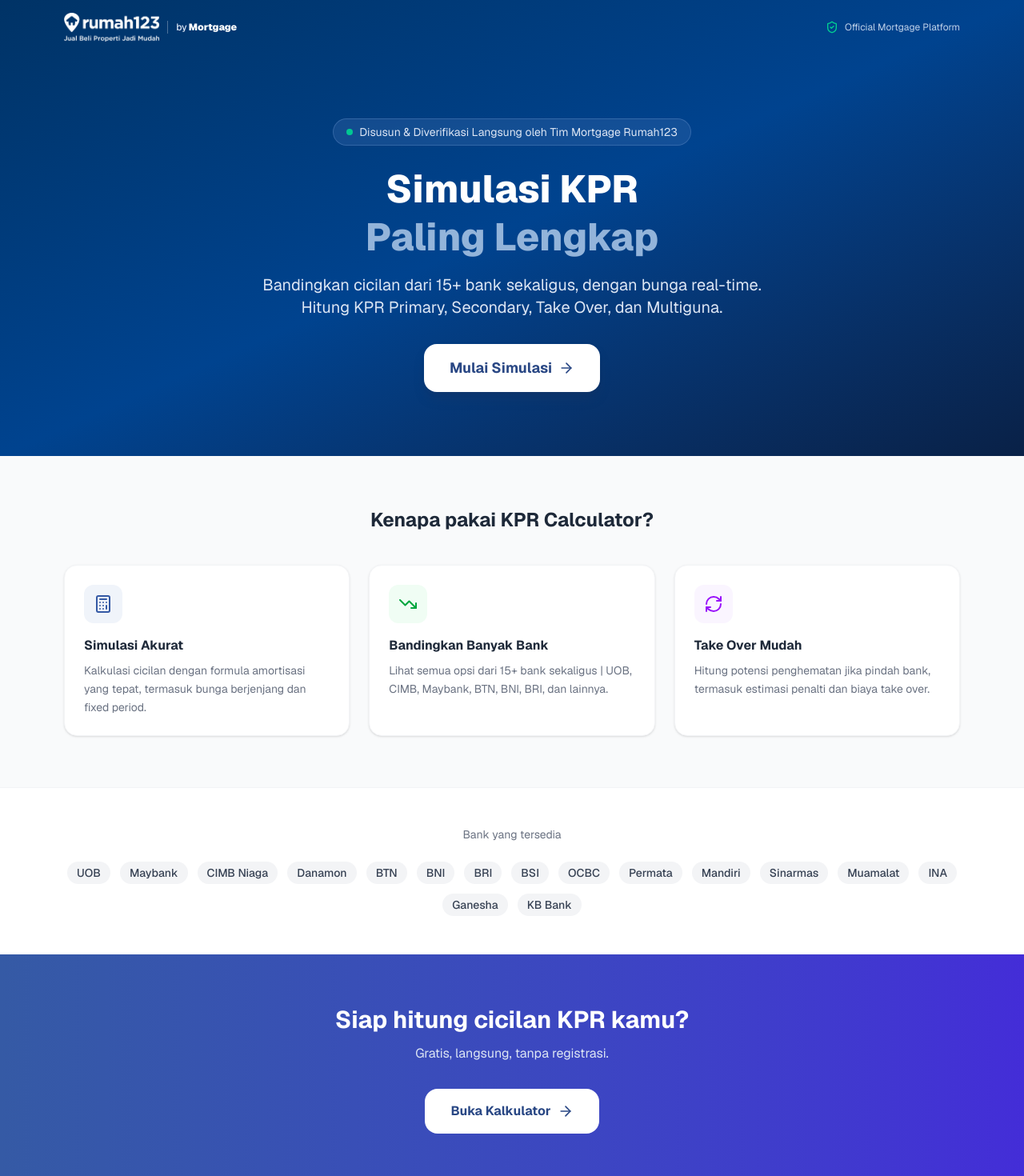
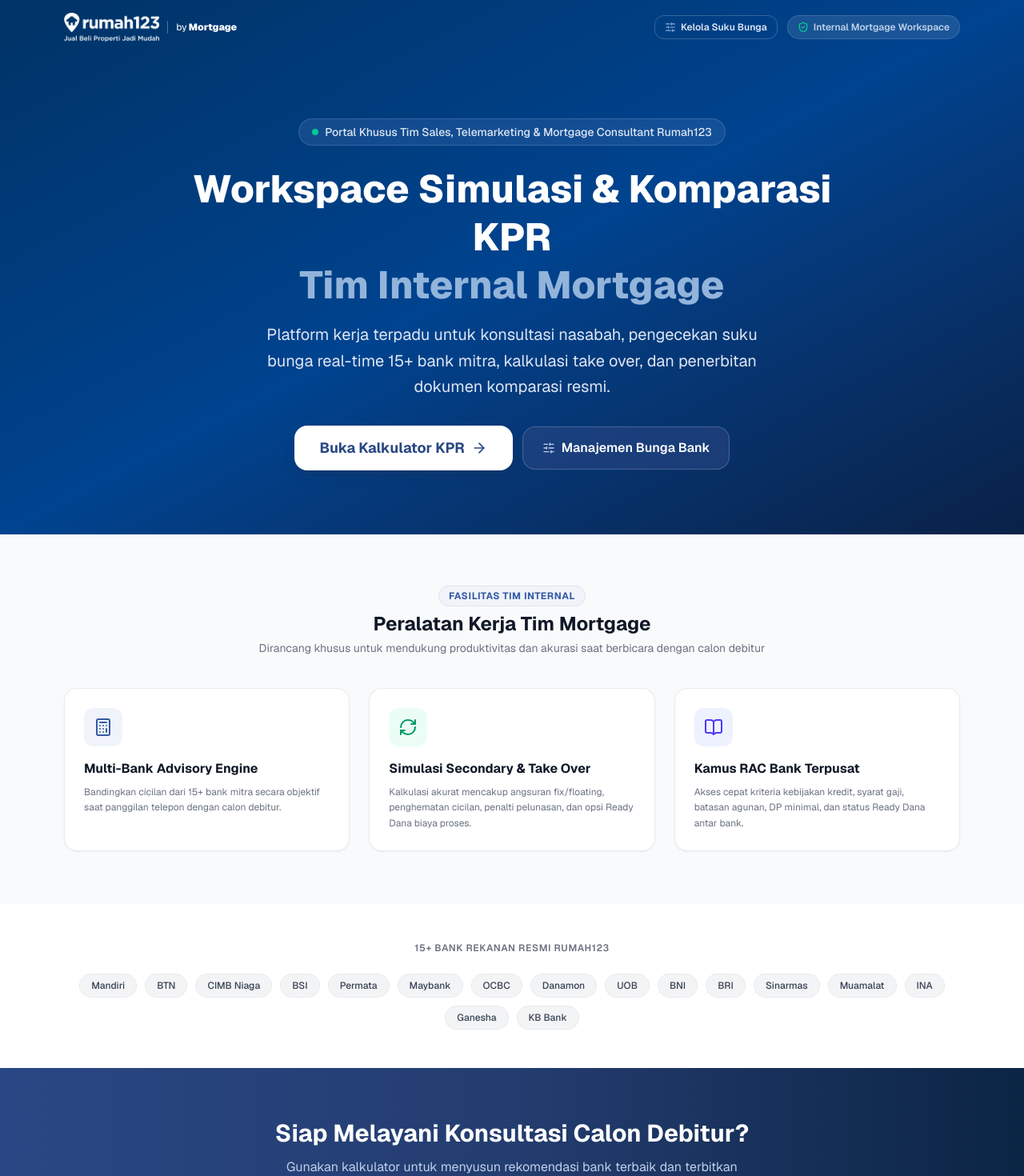
Before and after one commit to raybunaken/KPR-Calculator-R123, a Next.js app: page / in a window 1280 px wide. Shown: the top 1470 px of the page at 80% size. Built offline with nearby package versions, Linux system fonts and the light colour scheme.

Commit message:
refactor: adjust homepage copywriting from B2C to official Rumah123 internal mortgage workspace

```diff
--- a/app/page.tsx
+++ b/app/page.tsx
@@ -6,7 +6,8 @@
   RefreshCw,
   Building2,
   ShieldCheck,
-  Award,
+  SlidersHorizontal,
+  BookOpen,
 } from "lucide-react";
 import Rumah123Logo from "@/components/ui/Rumah123Logo";
 
@@ -17,63 +18,87 @@
       <header className="bg-gradient-to-br from-[#003366] via-[#00438F] to-[#092147] text-white">
         <nav className="max-w-6xl mx-auto px-4 py-4 flex items-center justify-between">
           <Rumah123Logo variant="white" withTagline={true} />
-          <div className="flex items-center gap-2 text-xs text-blue-200">
-            <ShieldCheck className="w-4 h-4 text-emerald-400" />
-            <span className="hidden sm:inline">
-              Official Mortgage Platform
-            </span>
+          <div className="flex items-center gap-3">
+            <Link
+              href="/admin/products"
+              className="text-xs font-semibold px-3 py-1.5 rounded-xl border border-white/20 text-blue-100 hover:bg-white/10 transition-colors flex items-center gap-1.5"
+            >
+              <SlidersHorizontal className="w-3.5 h-3.5 text-blue-300" />
+              <span className="hidden sm:inline">Kelola Suku Bunga</span>
+            </Link>
+            <div className="flex items-center gap-1.5 text-xs text-blue-200 bg-white/10 px-3 py-1.5 rounded-full border border-white/15">
+              <ShieldCheck className="w-3.5 h-3.5 text-emerald-400" />
+              <span className="font-semibold">Internal Mortgage Workspace</span>
+            </div>
           </div>
         </nav>
 
         <div className="max-w-4xl mx-auto px-4 py-20 text-center">
-          <div className="inline-flex items-center gap-2 bg-blue-500/30 border border-blue-400/40 rounded-full px-4 py-1.5 text-xs sm:text-sm text-blue-100 mb-6 backdrop-blur-xs">
+          <div className="inline-flex items-center gap-2 bg-blue-500/30 border border-blue-400/40 rounded-full px-4 py-1.5 text-xs sm:text-sm text-blue-100 mb-6 backdrop-blur-xs font-medium">
             <span className="w-2 h-2 bg-emerald-400 rounded-full animate-pulse" />
-            Disusun & Diverifikasi Langsung oleh Tim Mortgage Rumah123
+            Portal Khusus Tim Sales, Telemarketing & Mortgage Consultant Rumah123
           </div>
 
-          <h1 className="text-5xl font-extrabold mb-4 leading-tight">
-            Simulasi KPR
+          <h1 className="text-4xl sm:text-5xl font-extrabold mb-4 leading-tight">
+            Workspace Simulasi & Komparasi KPR
             <br />
-            <span className="text-blue-300">Paling Lengkap</span>
+            <span className="text-blue-300">Tim Internal Mortgage</span>
           </h1>
-          <p className="text-blue-100 text-xl mb-8 max-w-2xl mx-auto">
-            Bandingkan cicilan dari 15+ bank sekaligus, dengan bunga real-time.
-            Hitung KPR Primary, Secondary, Take Over, dan Multiguna.
+          <p className="text-blue-100 text-base sm:text-xl mb-8 max-w-2xl mx-auto leading-relaxed">
+            Platform kerja terpadu untuk konsultasi nasabah, pengecekan suku bunga real-time 15+ bank mitra, kalkulasi take over, dan penerbitan dokumen komparasi resmi.
           </p>
 
+          <div className="flex items-center justify-center gap-3 flex-wrap">
             <Link
               href="/calculator"
-            className="inline-flex items-center gap-2 bg-white text-blue-700 font-bold px-8 py-4 rounded-2xl hover:bg-blue-50 transition-all shadow-lg shadow-blue-900/30 text-lg"
+              className="inline-flex items-center gap-2 bg-white text-blue-700 font-bold px-8 py-3.5 rounded-2xl hover:bg-blue-50 transition-all shadow-lg shadow-blue-900/30 text-base sm:text-lg cursor-pointer"
             >
-            Mulai Simulasi
+              <span>Buka Kalkulator KPR</span>
               <ArrowRight className="w-5 h-5" />
             </Link>
+            <Link
+              href="/admin/products"
+              className="inline-flex items-center gap-2 bg-blue-700/60 hover:bg-blue-700/80 text-white font-semibold px-6 py-3.5 rounded-2xl border border-white/20 transition-all text-base cursor-pointer"
+            >
+              <SlidersHorizontal className="w-4 h-4 text-blue-200" />
+              <span>Manajemen Bunga Bank</span>
+            </Link>
+          </div>
         </div>
       </header>
 
       {/* Features */}
       <section className="max-w-6xl mx-auto px-4 py-16">
-        <h2 className="text-2xl font-bold text-center text-gray-800 mb-10">
-          Kenapa pakai KPR Calculator?
+        <div className="text-center mb-10">
+          <span className="text-xs font-bold text-blue-600 uppercase tracking-wider bg-blue-50 px-3 py-1 rounded-full border border-blue-100">
+            Fasilitas Tim Internal
+          </span>
+          <h2 className="text-2xl font-bold text-gray-900 mt-2">
+            Peralatan Kerja Tim Mortgage
           </h2>
+          <p className="text-sm text-gray-500 mt-1">
+            Dirancang khusus untuk mendukung produktivitas dan akurasi saat berbicara dengan calon debitur
+          </p>
+        </div>
+
         <div className="grid md:grid-cols-3 gap-6">
           <FeatureCard
             icon={<Calculator className="w-6 h-6 text-blue-600" />}
-            title="Simulasi Akurat"
-            desc="Kalkulasi cicilan dengan formula amortisasi yang tepat, termasuk bunga berjenjang dan fixed period."
+            title="Multi-Bank Advisory Engine"
+            desc="Bandingkan cicilan dari 15+ bank mitra secara objektif saat panggilan telepon dengan calon debitur."
             bg="bg-blue-50"
           />
           <FeatureCard
-            icon={<TrendingDown className="w-6 h-6 text-green-600" />}
-            title="Bandingkan Banyak Bank"
-            desc="Lihat semua opsi dari 15+ bank sekaligus | UOB, CIMB, Maybank, BTN, BNI, BRI, dan lainnya."
-            bg="bg-green-50"
+            icon={<RefreshCw className="w-6 h-6 text-emerald-600" />}
+            title="Simulasi Secondary & Take Over"
+            desc="Kalkulasi akurat mencakup angsuran fix/floating, penghematan cicilan, penalti pelunasan, dan opsi Ready Dana biaya proses."
+            bg="bg-emerald-50"
           />
           <FeatureCard
-            icon={<RefreshCw className="w-6 h-6 text-purple-600" />}
-            title="Take Over Mudah"
-            desc="Hitung potensi penghematan jika pindah bank, termasuk estimasi penalti dan biaya take over."
-            bg="bg-purple-50"
+            icon={<BookOpen className="w-6 h-6 text-indigo-600" />}
+            title="Kamus RAC Bank Terpusat"
+            desc="Akses cepat kriteria kebijakan kredit, syarat gaji, batasan agunan, DP minimal, dan status Ready Dana antar bank."
+            bg="bg-indigo-50"
           />
         </div>
       </section>
@@ -81,22 +106,22 @@
       {/* Banks */}
       <section className="bg-white border-t border-gray-100 py-12">
         <div className="max-w-6xl mx-auto px-4">
-          <p className="text-center text-gray-500 text-sm mb-6">
-            Bank yang tersedia
+          <p className="text-center text-gray-500 text-xs font-semibold uppercase tracking-wider mb-6">
+            15+ Bank Rekanan Resmi Rumah123
           </p>
-          <div className="flex flex-wrap justify-center gap-3">
+          <div className="flex flex-wrap justify-center gap-2.5">
             {[
+              "Mandiri",
+              "BTN",
+              "CIMB Niaga",
+              "BSI",
+              "Permata",
+              "Maybank",
+              "OCBC",
+              "Danamon",
               "UOB",
-              "Maybank",
-              "CIMB Niaga",
-              "Danamon",
-              "BTN",
               "BNI",
               "BRI",
-              "BSI",
-              "OCBC",
-              "Permata",
-              "Mandiri",
               "Sinarmas",
               "Muamalat",
               "INA",
@@ -105,7 +130,7 @@
             ].map((b) => (
               <span
                 key={b}
-                className="bg-gray-100 text-gray-700 text-sm px-3 py-1 rounded-full font-medium"
+                className="bg-gray-100 text-gray-700 text-xs px-3.5 py-1.5 rounded-full font-medium border border-gray-200/60"
               >
                 {b}
               </span>
@@ -115,24 +140,26 @@
       </section>
 
       {/* CTA Bottom */}
-      <section className="bg-gradient-to-r from-blue-600 to-indigo-700 text-white text-center py-16">
-        <h2 className="text-3xl font-bold mb-3">
-          Siap hitung cicilan KPR kamu?
+      <section className="bg-gradient-to-r from-blue-700 via-blue-800 to-[#0B2545] text-white text-center py-16">
+        <div className="max-w-3xl mx-auto px-4">
+          <h2 className="text-2xl sm:text-3xl font-bold mb-3">
+            Siap Melayani Konsultasi Calon Debitur?
           </h2>
-        <p className="text-blue-100 mb-8">
-          Gratis, langsung, tanpa registrasi.
+          <p className="text-blue-200 text-sm sm:text-base mb-8 max-w-xl mx-auto">
+            Gunakan kalkulator untuk menyusun rekomendasi bank terbaik dan terbitkan lembar komparasi resmi.
           </p>
           <Link
             href="/calculator"
-          className="inline-flex items-center gap-2 bg-white text-blue-700 font-bold px-8 py-4 rounded-2xl hover:bg-blue-50 transition-all"
+            className="inline-flex items-center gap-2 bg-white text-blue-700 font-bold px-8 py-3.5 rounded-2xl hover:bg-blue-50 transition-all text-sm sm:text-base cursor-pointer shadow-md"
           >
-          Buka Kalkulator
-          <ArrowRight className="w-5 h-5" />
+            <span>Buka Kalkulator KPR</span>
+            <ArrowRight className="w-4 h-4" />
           </Link>
+        </div>
       </section>
 
-      <footer className="bg-gray-900 text-gray-400 text-center py-6 text-sm">
-        © 2026 Rumah123 · Data bunga diperbarui berkala dari sumber bank resmi
+      <footer className="bg-gray-950 text-gray-400 text-center py-6 text-xs border-t border-gray-800">
+        Rumah123 Mortgage Advisory Portal | Khusus Penggunaan Internal Tim Rumah123
       </footer>
     </div>
   );
@@ -150,14 +177,14 @@
   bg: string;
 }) {
   return (
-    <div className="bg-white border border-gray-100 rounded-2xl p-6 shadow-sm hover:shadow-md transition-shadow">
+    <div className="bg-white rounded-2xl p-6 border border-gray-200/80 shadow-xs hover:shadow-md transition-shadow">
       <div
-        className={`w-12 h-12 ${bg} rounded-xl flex items-center justify-center mb-4`}
+        className={`w-12 h-12 rounded-xl ${bg} flex items-center justify-center mb-4`}
       >
         {icon}
       </div>
-      <h3 className="font-bold text-gray-800 mb-2">{title}</h3>
-      <p className="text-gray-500 text-sm leading-relaxed">{desc}</p>
+      <h3 className="font-bold text-gray-900 text-base mb-2">{title}</h3>
+      <p className="text-xs text-gray-500 leading-relaxed">{desc}</p>
     </div>
   );
 }
```
Lines whose indentation alone changed are shown as unchanged.
